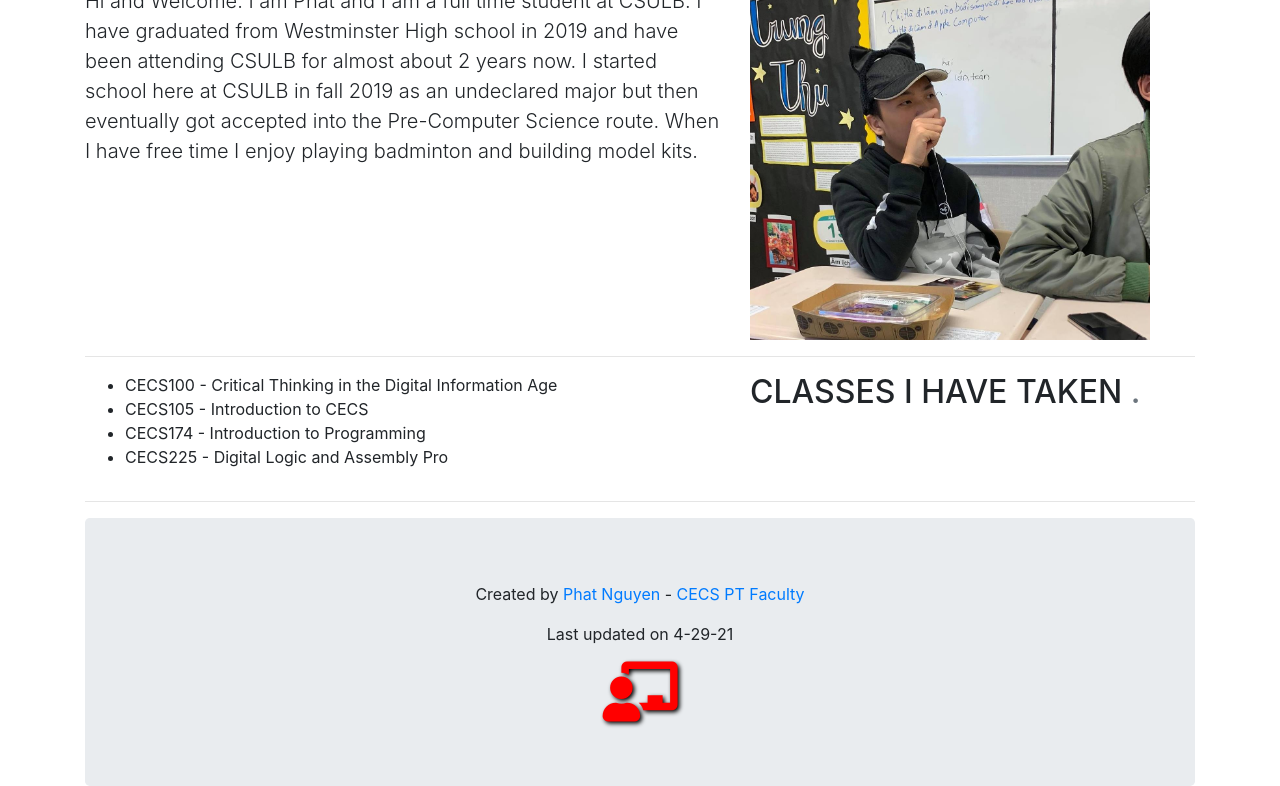
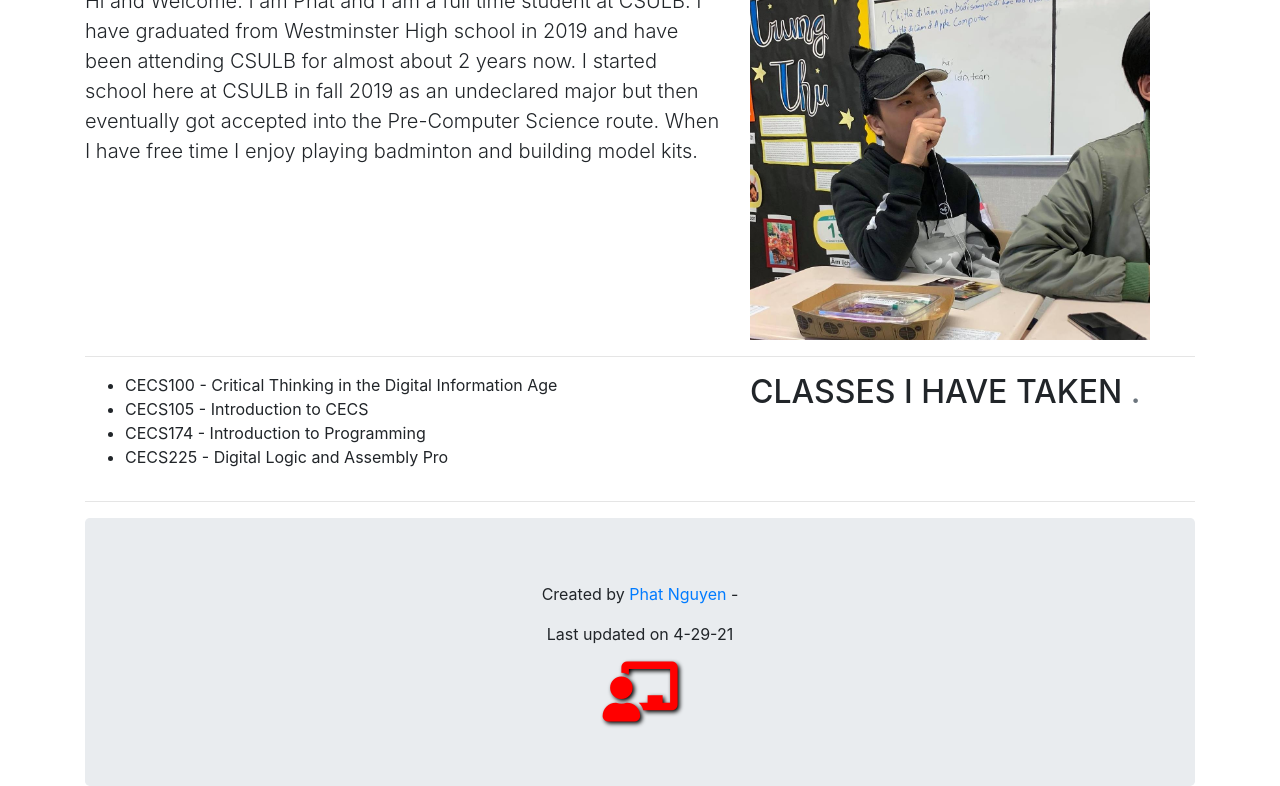
Before and after one commit to Null1204/BootStrap, a plain HTML site: page index.html in a window 1280 px wide. Shown: the part 359-1145 px from the top of the page. Drawn offline with nearby package versions, Linux system fonts and the light colour scheme.

Commit message:
Update index.html

```diff
--- a/index.html
+++ b/index.html
@@ -59,7 +59,7 @@
    <hr class="featurette-divider">
 
 <div class="jumbotron text-center" style="margin-bottom:0">
-  <p>Created by <a href="phat.nguyen03@student.csulb.edu">Phat Nguyen</a> -  <a href="https://www.csulb.edu/college-of-engineering/phat-nguyen" target="_blank">CECS PT Faculty</a></p><p>Last updated on 4-29-21</p>
+  <p>Created by <a href="phat.nguyen03@student.csulb.edu">Phat Nguyen</a> -  <a href="https://www.csulb.edu/college-of-engineering/phat-nguyen" target="_blank"></a></p><p>Last updated on 4-29-21</p>
     <i class="fas fa-chalkboard-teacher" style="font-size:60px;color:red;text-shadow:2px 2px 4px #000000;"></i>
 </div>
     </div>
```
